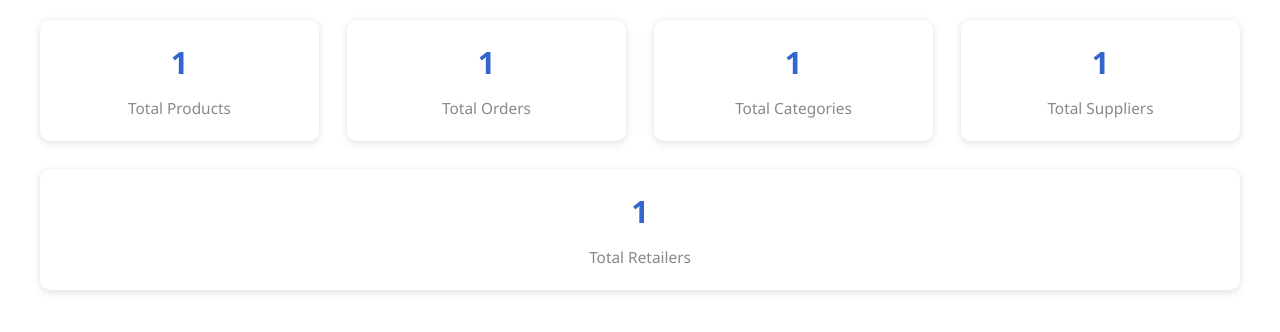
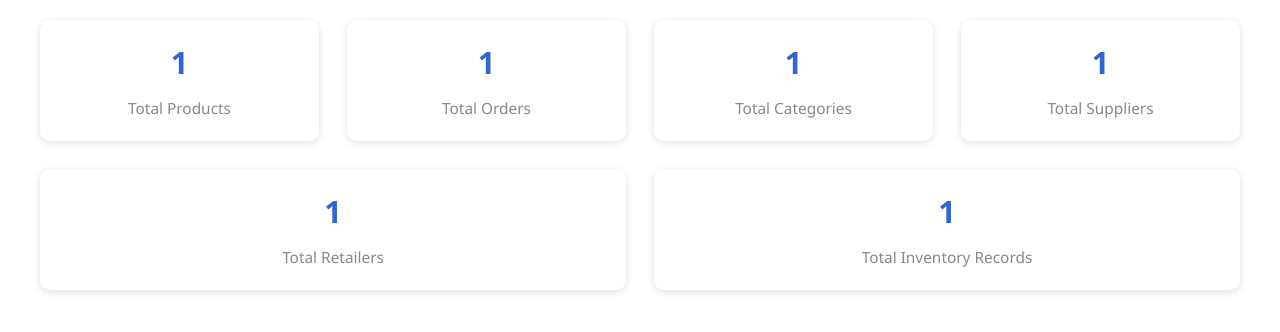
Before and after one commit to fsmutimeer/ims, a Django app: template mobile_accessories/templates/admin/index.html in a window 1280 px wide. Shown: the part 92-424 px from the top of the page. Run offline with Django 5.2, Linux system fonts and the light colour scheme; the template is opened without the code that fills it: most values are stand-ins (such as "Sample title", 1, 10 or a date in 2020).

Commit message:
total invenory records cont add

```diff
--- a/mobile_accessories/inventory/admin.py
+++ b/mobile_accessories/inventory/admin.py
@@ -347,6 +347,7 @@ def custom_admin_index(self, request, extra_context=None):
     extra_context['total_categories'] = Category.objects.count()
     extra_context['total_suppliers'] = Supplier.objects.count()
     extra_context['total_retailers'] = Retailer.objects.count()
+    extra_context['total_inventory'] = Inventory.objects.count()
     return original_admin_index(request, extra_context=extra_context)
 admin.site.index = custom_admin_index.__get__(admin.site)
 
--- a/mobile_accessories/templates/admin/index.html
+++ b/mobile_accessories/templates/admin/index.html
@@ -52,6 +52,10 @@
         <h2>{{ total_retailers }}</h2>
         <p>Total Retailers</p>
     </div>
+    <div class="dashboard-card">
+        <h2>{{ total_inventory }}</h2>
+        <p>Total Inventory Records</p>
+    </div>
 </div>
 {{ block.super }}
 {% endblock %}
```
